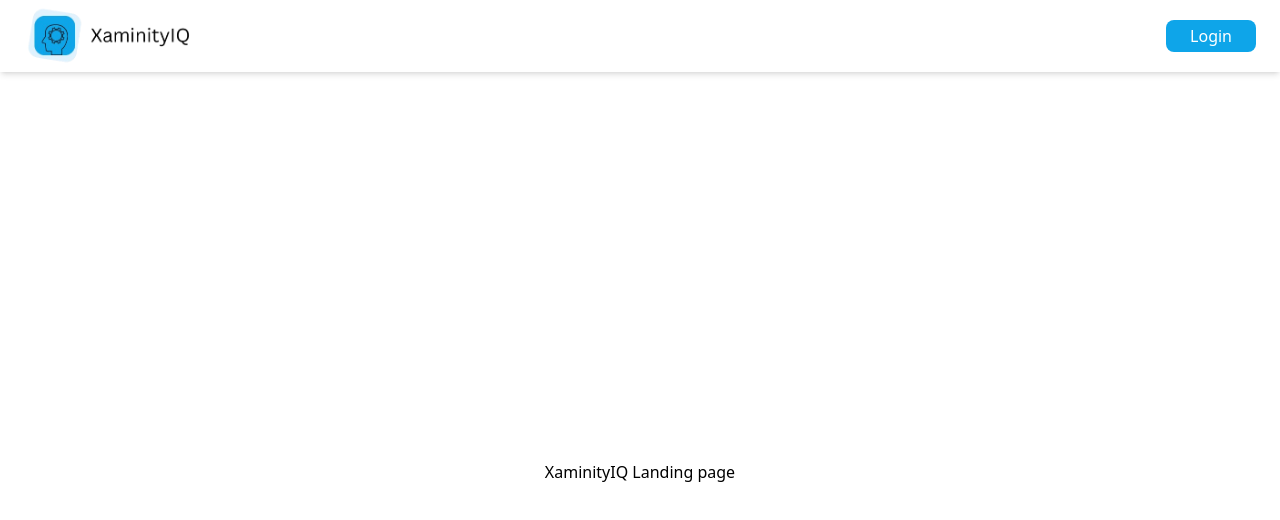
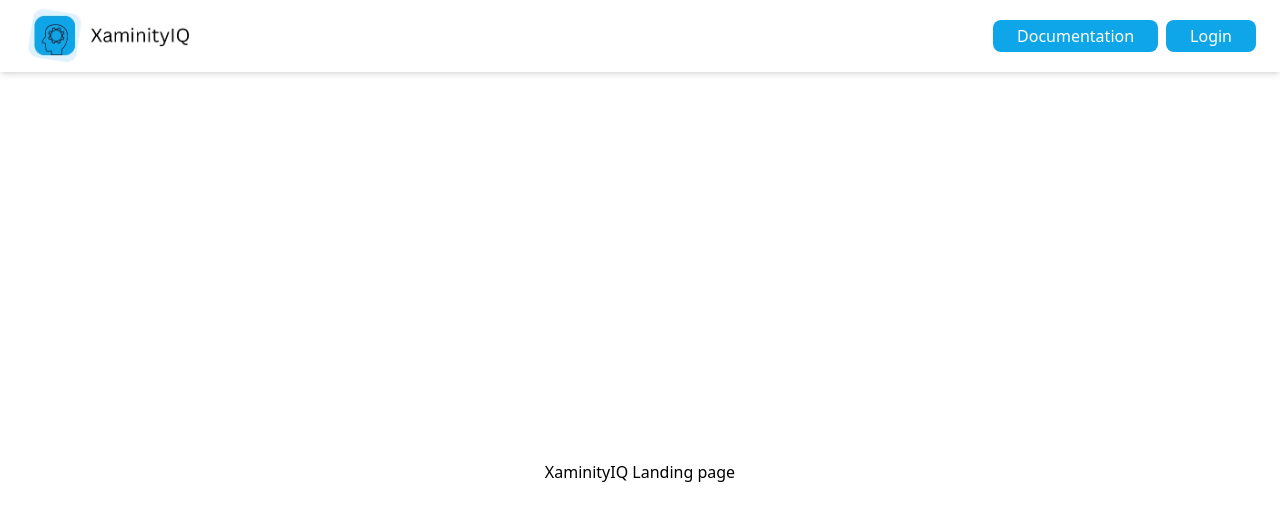
Before and after one commit to sanjaikannang/XaminityIQ-Client, a React (Vite) app: page / in a window 1280 px wide. Shown: the top 520 px of the page. Built offline with nearby package versions, Linux system fonts and the light colour scheme; no server answers.

Commit message:
added documentation button in landing page

```diff
--- a/src/Landing/Header.tsx
+++ b/src/Landing/Header.tsx
@@ -7,6 +7,10 @@ const Header = () => {
 
     const handleLogin = () => {
         navigate('/login');
+    }
+
+    const handleDocumentation = () => {
+        navigate('/documentation')
     }
 
     return (
@@ -19,6 +23,11 @@ const Header = () => {
 
                 {/* Right side */}
                 <div className="flex items-center space-x-2">
+                      <button
+                        onClick={handleDocumentation}
+                        className="px-6 py-1 rounded-lg bg-primary text-whiteColor cursor-pointer">
+                        Documentation
+                    </button>
                     <button
                         onClick={handleLogin}
                         className="px-6 py-1 rounded-lg bg-primary text-whiteColor cursor-pointer">
```
